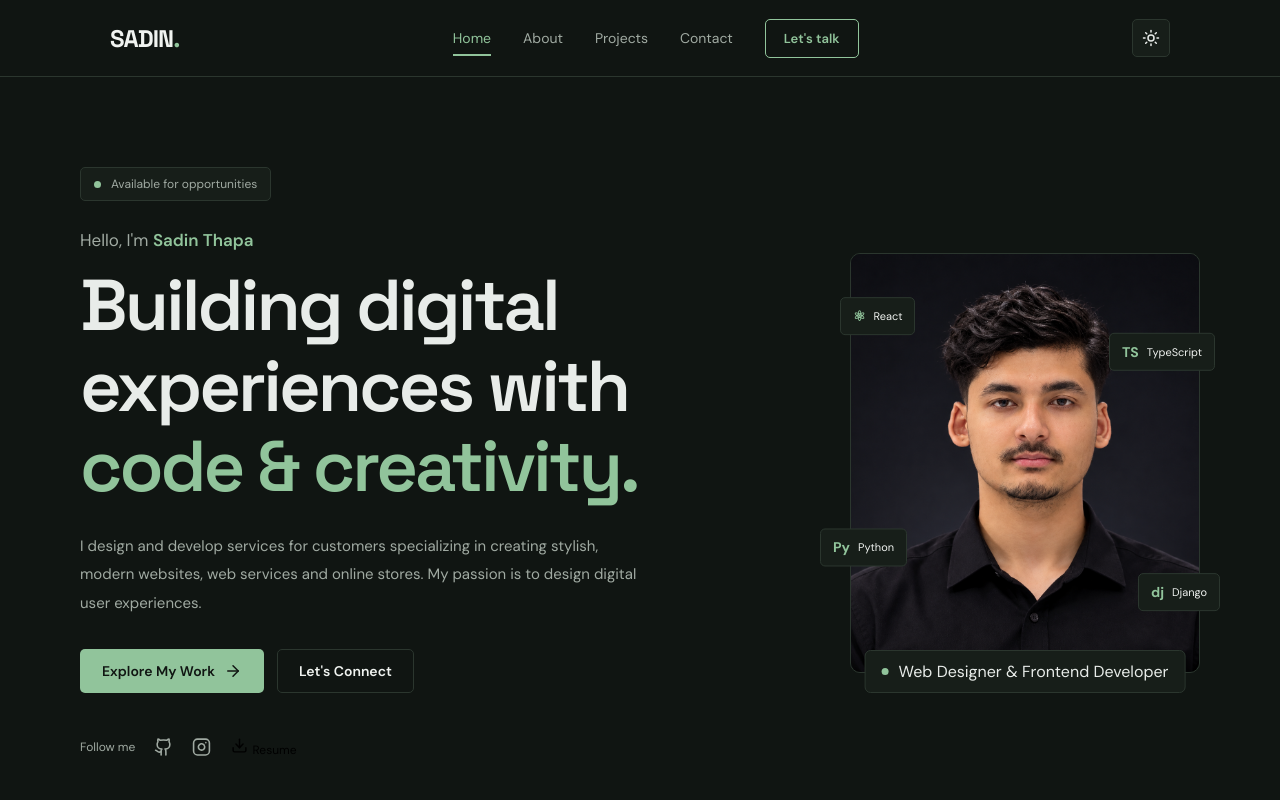
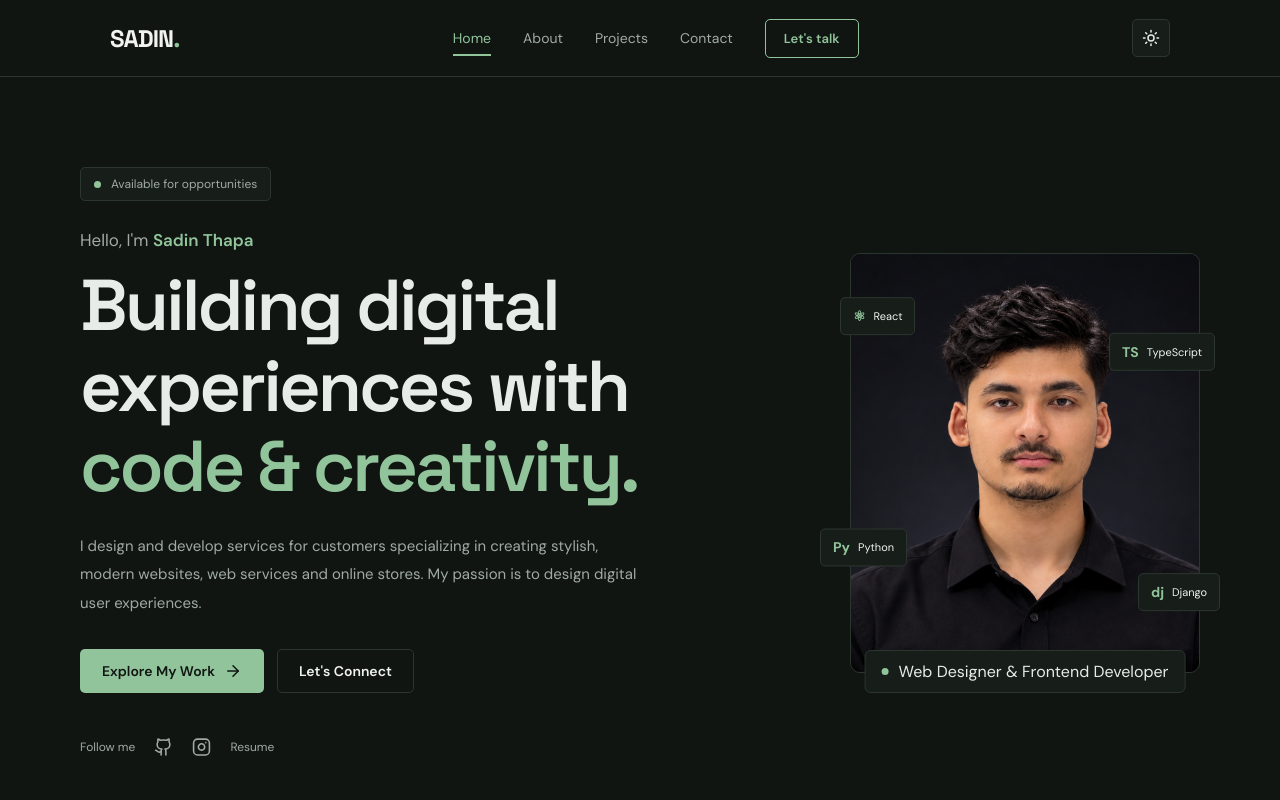
Before and after one commit to sadin07/sadinthapa, a React (Vite) app: page /#/ in a window 1280 px wide. Shown: the top 800 px of the page. Built offline with nearby package versions, Linux system fonts and the light colour scheme.

Commit message:
download icon removed

```diff
--- a/src/index.css
+++ b/src/index.css
@@ -389,8 +389,13 @@ img {
   font-size: 12px;
   border: none;
   background: transparent;
+  color: var(--muted);
   font-family: inherit;
   cursor: pointer;
+}
+
+.resume-link:hover {
+  color: var(--green);
 }
 
 .resume-modal-overlay {
--- a/src/pages/Home.tsx
+++ b/src/pages/Home.tsx
@@ -122,7 +122,7 @@ function Home() {
             onClick={() => setShowResume(true)}
             aria-label="Open and download resume"
           >
-            <Download size={17} /> Resume
+            Resume
           </button>
         </motion.div>
       </div>
```
